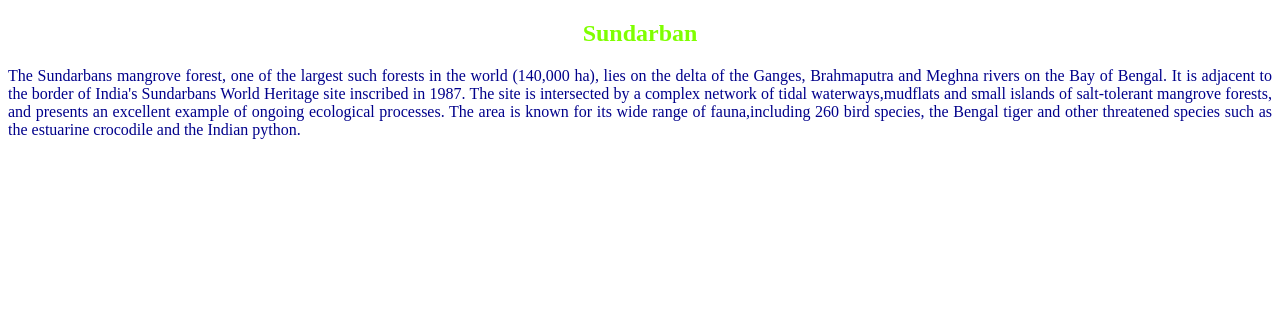
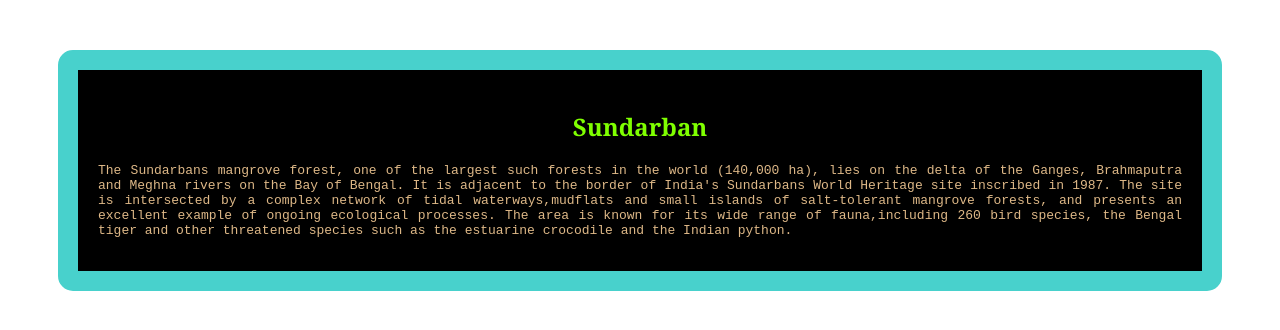
Before and after one commit to NhShanto01/my-second-repo, a plain HTML site: page index.html in a window 1280 px wide. Drawn offline with Linux system fonts and the light colour scheme.

Commit message:
added some style

```diff
--- a/style.css
+++ b/style.css
@@ -1,8 +1,17 @@
 p{
     text-align: justify;
-    color: darkblue;
+    color: burlywood;
+    font-family: monospace;
 }
 h2{
     color: chartreuse;
     text-align: center;
 }
+.bg{
+    background-color: black;
+    font-family: Georgia, 'Times New Roman', Times, serif;
+    border: 20px solid mediumturquoise;
+    border-radius: 15px;
+    margin: 50px;
+    padding: 20px;
+}
```
